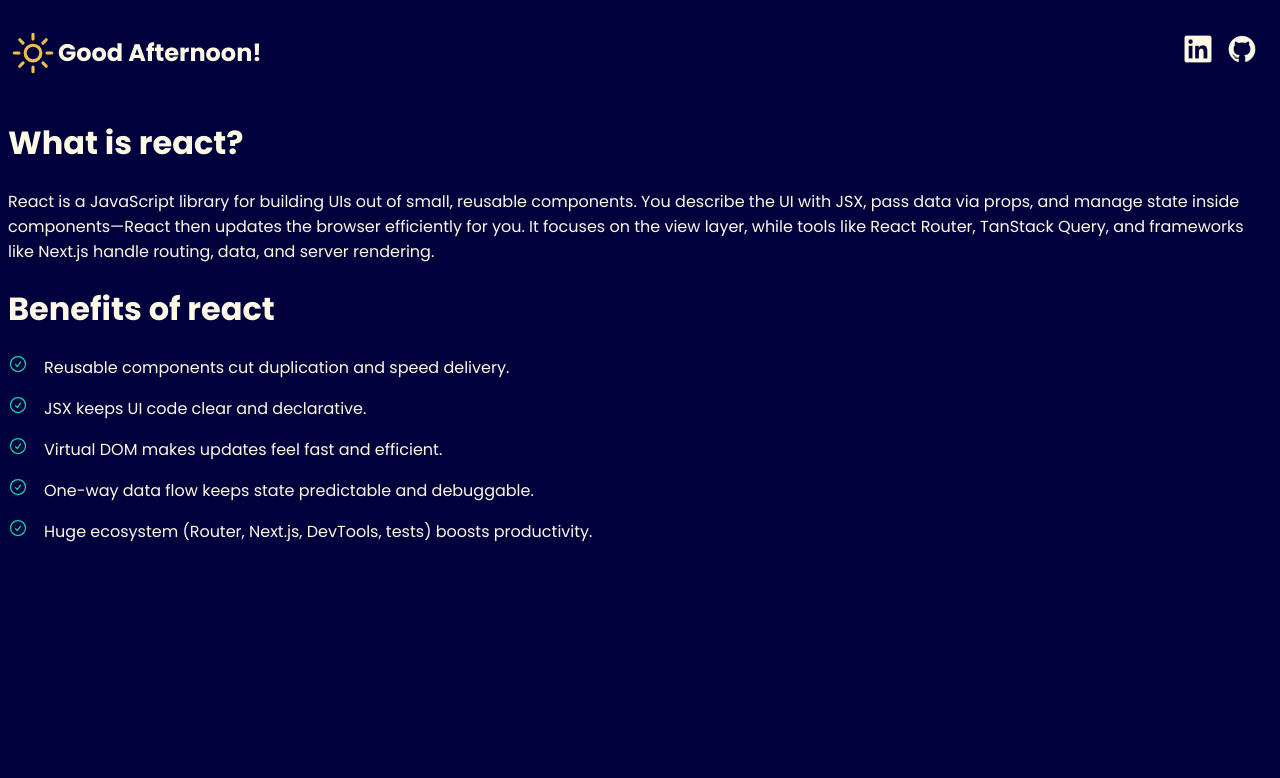
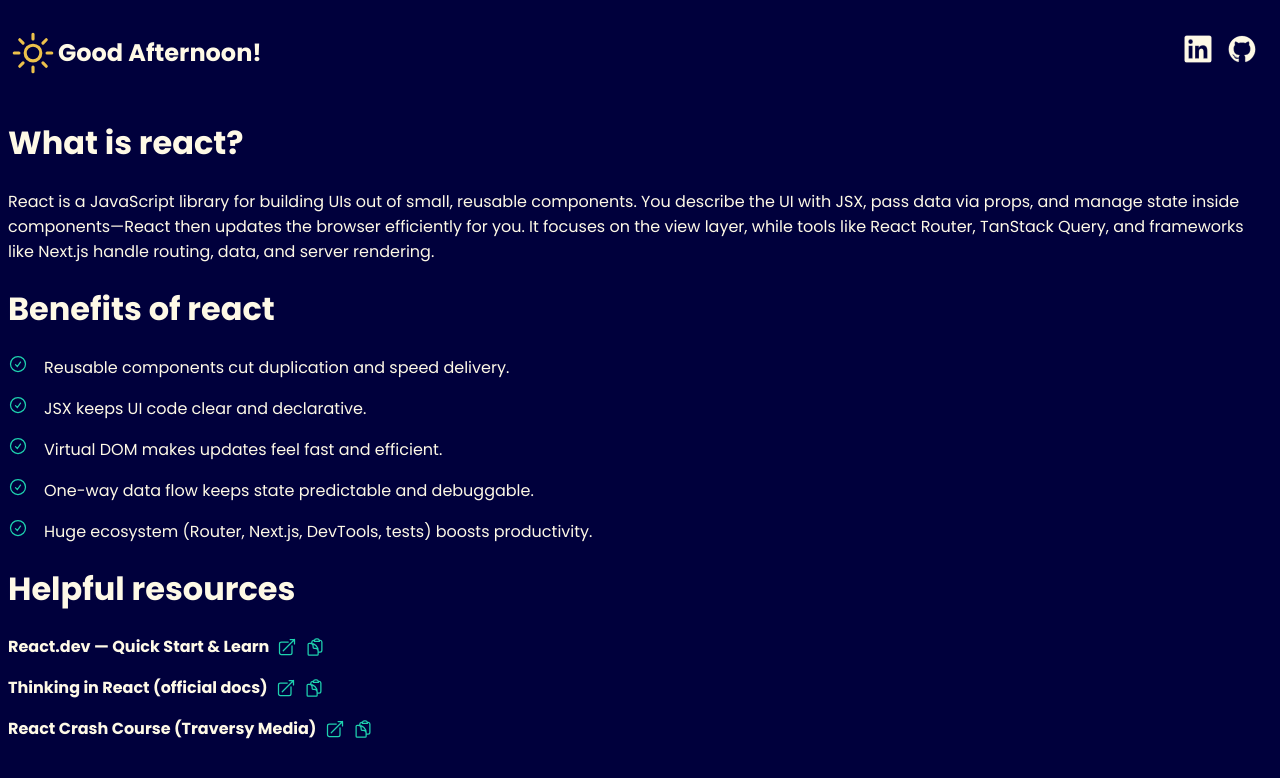
Before and after one commit to JacobGriffith1/atlas-react-and-jsx, a React (Vite) app: page / in a window 1280 px wide. Shown: the top 778 px of the page. Built offline with nearby package versions, Linux system fonts and the light colour scheme.

Commit message:
Task 3 complete: Helpful Resources

```diff
--- a/src/App.jsx
+++ b/src/App.jsx
@@ -1,4 +1,5 @@
 import Header from "./components/Header";
+import HelpfulResource from "./components/HelpfulResource";
 import Section from "./components/Section";
 
 export default function App() {
@@ -22,6 +23,21 @@ export default function App() {
           <li>Huge ecosystem (Router, Next.js, DevTools, tests) boosts productivity.</li>
         </ul>
       </Section>
+
+      <Section title="Helpful resources">
+        <HelpfulResource
+          label="React.dev — Quick Start & Learn"
+          link="http://react.dev/learn"
+        />
+        <HelpfulResource
+          label="Thinking in React (official docs)"
+          link="https://react.dev/learn/thinking-in-react"
+        />
+        <HelpfulResource
+          label="React Crash Course (Traversy Media)"
+          link="https://www.youtube.com/watch?v=w7ejDZ8SWv8"
+        />
+      </Section>
     </main>
   );
 }
--- /dev/null
+++ b/src/components/HelpfulResource.jsx
@@ -0,0 +1,12 @@
+import OpenLink from "./OpenLink.jsx";
+import CopyLink from "./CopyLink.jsx";
+
+export default function HelpfulResource({ link, label }) {
+  return (
+    <div className="helpful-resource">
+      <span>{label}</span>
+      <OpenLink link={link} />
+      <CopyLink link={link} />
+    </div>
+  );
+}
```
